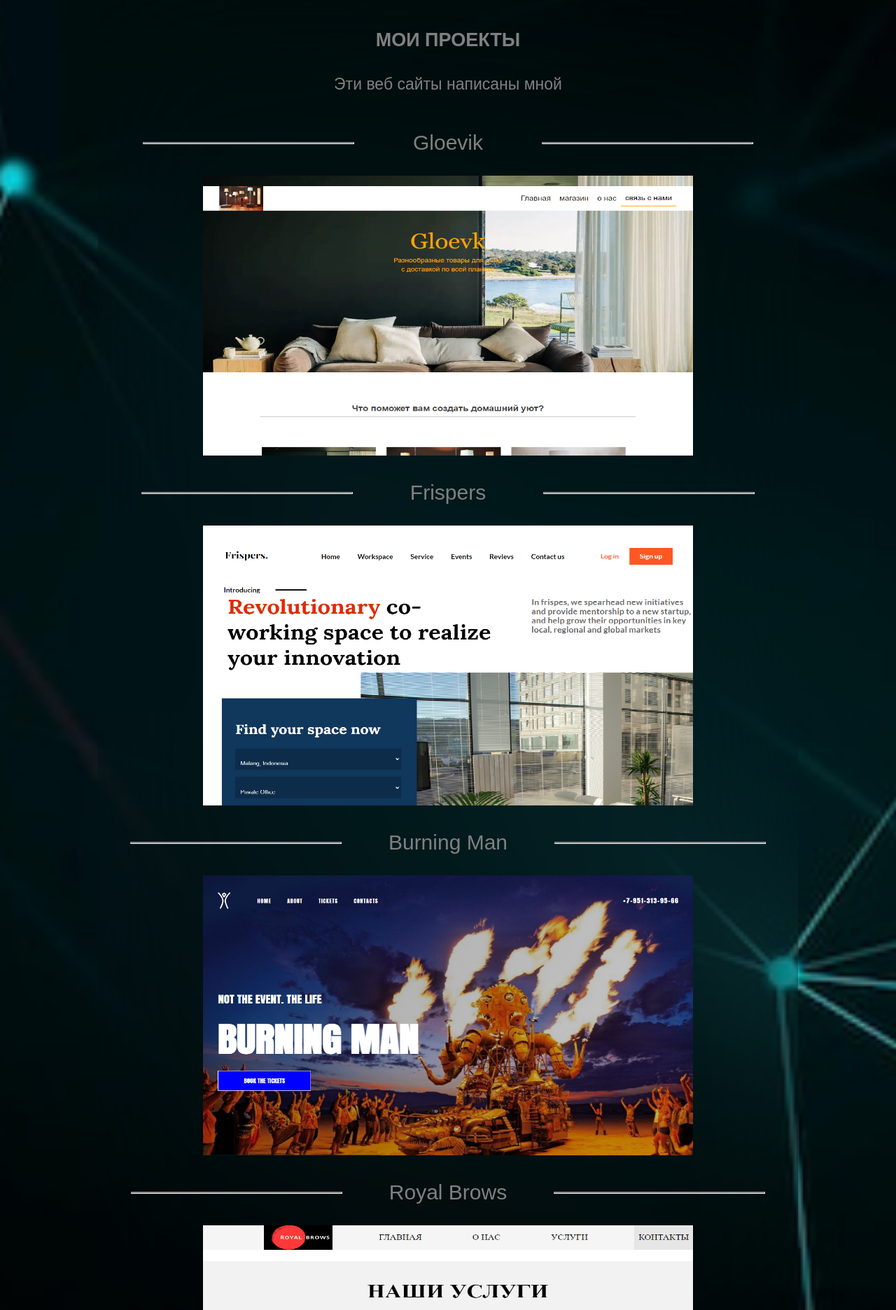
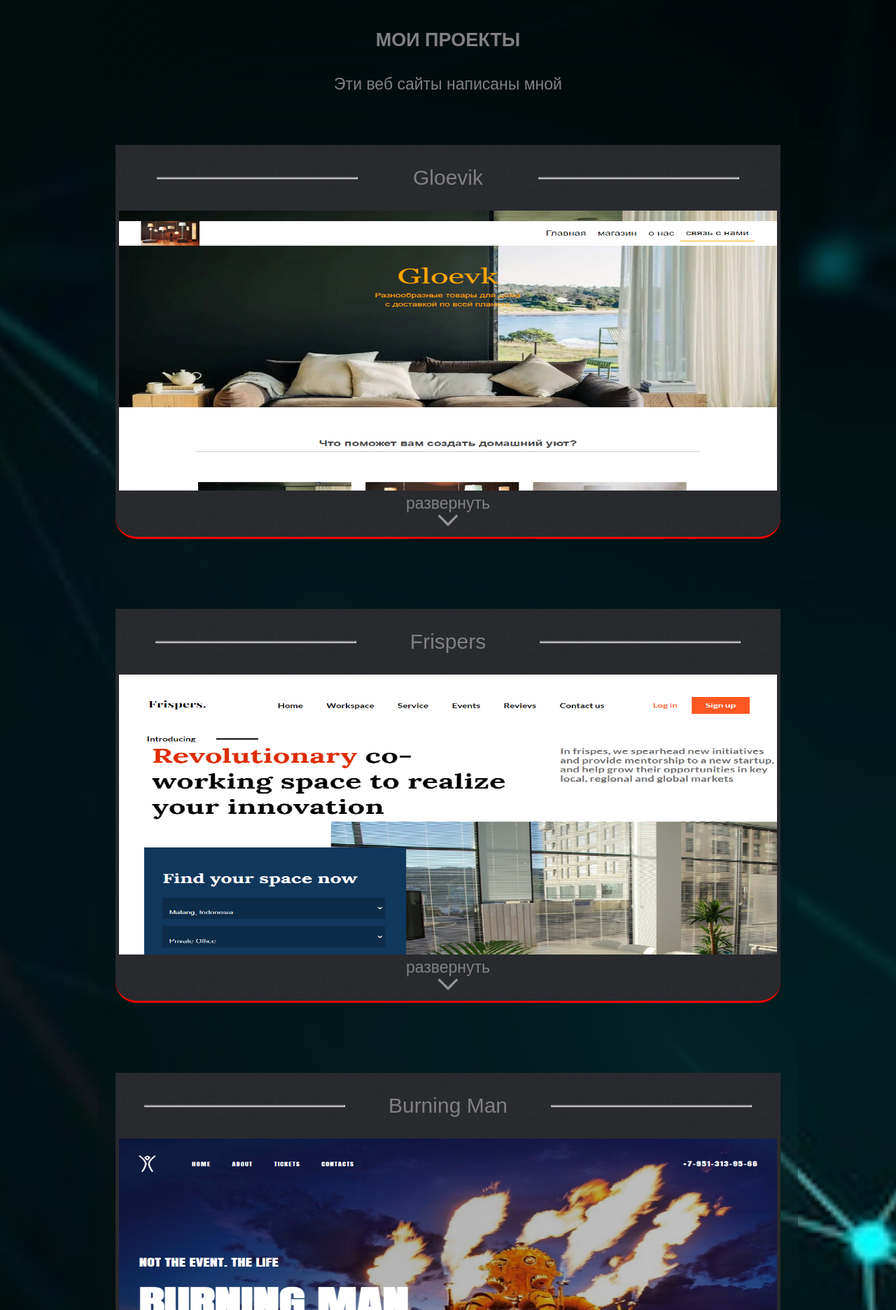
Before and after one commit to Kukoldini/portfolio, a PHP site: page /works.html in a window 1280 px wide. Shown: the part 73-1945 px from the top of the page at 70% size. Run offline with PHP 8.4, Linux system fonts and the light colour scheme.

Commit message:
Add files via upload

```diff
--- a/css/style.css
+++ b/css/style.css
@@ -178,7 +178,6 @@ footer {
 	align-items: center;
 }
 .footer_social_item {
-	background-color: gray;
 	margin: 0 10px;
 	padding: 0;
 	border-radius: 5px;
@@ -231,7 +230,11 @@ footer {
 		height: 100vh;
 		right: -100%;
 		position: fixed;
+		top: -1px;
 		z-index: 100;
+	}
+	.overlay {
+		top: -19px;
 	}
 	.nav_block {
 		position: absolute;
--- a/css/works.css
+++ b/css/works.css
@@ -34,42 +34,40 @@
 }
 
 .work_block {
+	transition: .2s;
 	position: relative;
 	display: inherit;
 	flex-direction: column;
 	align-items: center;
 	height: 500px;
+	margin: 50px auto;
+	width: 95%;
+	padding-bottom: 60px;
+	background-image: url(../images/body-bg.gif);
+	border-end-end-radius: 30px;
+	border-end-start-radius: 30px;
+	border-bottom: 3px solid red;
+}
+.work_header_block {
+	z-index: 10;
+	background-image: url('../images/body-bg.gif');
 }
 .work_drop_info {
+	display: flex;
+	flex-direction: column;
+	align-items: center;
+	margin: 0 auto;
 	padding: 20px;
-	opacity: 0;
 	transition: 0.3s;
-	visibility: hidden;
 	position: absolute;
-	width: 70%;
+	width: 89%;
+	height: 300px;
+	background-color: #fff;
+	z-index: 1;
 }
 .desc_drop {
 	color: gray;
-	background-image: url(../images/body-bg.gif);
-	position: absolute;
-	opacity: 0.9;
-	transition: 0.4s;
-	visibility: visible;
-  	margin-top: 150px;
-	height: 230px;
-	width: 70%;
-}
-.img_drop {
-	opacity: 0;
-	padding-top: 100px;
-	transition: 0.4s;
-	visibility: hidden;
-}
-.img_return {
-	transition: 0.4s;
-	opacity: 1;
-	padding-top: 100;
-	visibility: visible;
+  	margin-top: 420px;
 }
 
 .work_header_block {
@@ -91,9 +89,10 @@
 }
 .work_img {
 	margin: 0 auto;
-	height: 400px;
-	width: 70%;
-	cursor: pointer;
+	height: auto;
+	width: 99%;
+	height: 80%;
+	z-index: 10;
 }
 .watch_link {
 	margin-bottom: -20px;
@@ -107,7 +106,28 @@
 	border-radius: 5px;
 	background-color: gray;
 }
-
+.show-btn {
+	cursor: pointer;
+	position: absolute;
+	bottom: -4px;
+	height: 65px;
+	width: 100%;
+	display: flex;
+	flex-direction: column;
+	align-items: center;
+}
+#show-btn {
+	padding: 0;
+	margin: 0;
+}
+.show-arrow {
+	position: absolute;
+	filter: invert(58%);
+	transform: rotate(90deg);
+	width: 40px;
+	height: 40px;
+	top: 17px;
+}
 .gloevik {
 	color: orange;
 }
@@ -165,7 +185,6 @@
 @media screen and (max-width: 645px) {
 	.work_img {
 		height: auto;
-		width: 95%;
 	}
 	.hr {
 		width: 25%;
@@ -182,12 +201,6 @@
 	}
 	.hr {
 		width: 16.5%;
-	}
-	.work_drop_info {
-		width: 89%;
-		position: relative;
-		visibility: visible;
-		opacity: 1;
 	}
 	.burningman {
 		padding: 0 5px;
--- a/script/works.js
+++ b/script/works.js
@@ -1,33 +1,30 @@
-var body = document.querySelector('body');
 var savedTheme = localStorage.getItem('theme');
 var container = document.querySelector('.container');
+let workBlock = document.querySelector('.work_block');
 
-if (savedTheme === 'dark') {
-  body.classList.add('dark-theme');
-  container.classList.add('container-dark-theme');
-} else {
-  body.classList.remove('dark-theme');
-  container.classList.remove('container-dark-theme');
-}
+if (true) {
 
-if (window.innerWidth >= 440) {
 	var workImgs = document.querySelectorAll('.work_img');
 	var DropDescrs = document.querySelectorAll('.work_drop_info');
 
 	for (var i = 0; i < workImgs.length; i++) {
-		let workImg = workImgs[i];
+
+		let showBtn = workImgs[i];
 		let dropInfo = DropDescrs[i];
 
 		workImg.addEventListener('click', function() {
-			workImg.classList.remove('img_return');
-			dropInfo.classList.add('desc_drop');
-			workImg.classList.add('img_drop');
+
+			dropInfo.classList.toggle('desc_drop');
+			workBlock.style.padding = '0 0 500px 0';
+
 		})
 		dropInfo.addEventListener('click', function() {
-			dropInfo.classList.remove('desc_drop');
-			workImg.classList.remove('img_drop');
-			workImg.classList.add('img_return');
+
+			dropInfo.classList.toggle('desc_drop');
+			workBlock.style.padding = '0';
+
 		})
 
 	}
+
 }
--- a/works.html
+++ b/works.html
@@ -9,7 +9,7 @@
 	<title>Работы</title>
 	<link rel="stylesheet" href="css/style.css">
 	<link rel="stylesheet" href="css/works.css">
-	<script src="https://ajax.googleapis.com/ajax/libs/jquery/3.6.0/jquery.min.js"></script>
+	<link href="https://unpkg.com/aos@2.3.1/dist/aos.css" rel="stylesheet">
 </head>
 <body>
 	<div class="overlay"></div>
@@ -43,6 +43,10 @@
 				<h2>Сайт магазина мебели <span class="gloevik">Gloevik</span></h2>
 				<p>Написан на чистом <span class="html">HTML</span> и <span class="css">CSS</span>. При вёрстке использовалась блочная модель документа, выравнивания определялись через flex-box технологию. Полная адаптивность сайта достигнута за счёт "резиновой" вёрстки а так же <span class="css">Media Queries</span> - технологией смены css стилей при открытии страницы на устройствах с определённым разрешением</br></br><a href="https://kukoldini.github.io/Gloevik" class="watch_link">Посмотреть</a></p>
 			</div>
+			<div class="show-btn">
+				<p class="desc_text" id="show-btn">развернуть</p>
+				<img src="images/arrow.svg" alt="" class="show-arrow">
+			</div>
 		</div>
 		<div class="work_block">
 			<div class="work_header_block">
@@ -54,6 +58,10 @@
 			<div class="work_drop_info">
 				<h2>Сайт маркетинговой кампании <span class="frispers">Frispers</span></h2>
 				<p>Написан на <span class="html">HTML</span>, <span class="css">CSS</span>, а так же на серверном языке программирования <span class="php">PHP</span>. Адаптивность сайта достигнута благодаря <span class="css">Медиа запросам</span> и отзывчивой вёрстке. <span class="php">PHP</span> использовался для реализации функции логирования и регистрации, а так же для подключения панели навигации по сайту и его футера в целях сокращения кода, общего объёма и скорейшей загрузки страниц</br></br><a href="#" class="watch_link">Посмотреть</a></p>
+			</div>
+			<div class="show-btn">
+				<p class="desc_text" id="show-btn">развернуть</p>
+				<img src="images/arrow.svg" alt="" class="show-arrow">
 			</div>
 		</div>
 		<div class="work_block">
@@ -67,6 +75,10 @@
 				<h2>Сайт ежегодного фестиваля <span class="burningman">BURNING MAN</span></h2>
 				<p>Одна из моих первых работ. Написан на чистом <span class="html">HTML</span> и <span class="css">CSS</span>. Вёрстка полностью адаптивна и прекрасно смотрится на устройствах с любым разрешением благодаря <span class="css">CSS Grid</span> и <span class="css">Медиа Запросам</span></br></br><a href="https://kukoldini.github.io/Burning-Man-" class="watch_link">Посмотреть</a></p>
 			</div>
+			<div class="show-btn">
+				<p class="desc_text" id="show-btn">развернуть</p>
+				<img src="images/arrow.svg" alt="" class="show-arrow">
+			</div>
 		</div>
 		<div class="work_block">
 			<div class="work_header_block">
@@ -78,6 +90,10 @@
 			<div class="work_drop_info">
 				<h2>Коммерческий сайт <span class="royalbrows">Royal Brows</span></h2>
 				<p>Написан на <span class="html">HTML</span>, <span class="css">CSS</span> и <span class="js">Js</span>. В этом проекте совмещены технологии <span class="css">Flex-Box</span> и <span class="css">CSS Grid</span> для получения высокой растягиваемости страниц. Клиентский язык программирования <span class="js">JavaScript</span> использовался для создания слайдера и ещё некоторых мелочей в целях добавления динамики и большей дружелюбности к пользователю. <span class="royalbrows">Royal Brows</span> написан для команды, учавствовашей в мероприятии <a href="https://ru.wikipedia.org/wiki/%D0%9C%D0%BE%D0%BB%D0%BE%D0%B4%D1%8B%D0%B5_%D0%BF%D1%80%D0%BE%D1%84%D0%B5%D1%81%D1%81%D0%B8%D0%BE%D0%BD%D0%B0%D0%BB%D1%8B" class="world_skills">WorldSkills Russia</a></br></br><a href="https://kukoldini.github.io/RoyalBrows" class="watch_link">Посмотреть</a></p>
+			</div>
+			<div class="show-btn">
+				<p class="desc_text" id="show-btn">развернуть</p>
+				<img src="images/arrow.svg" alt="" class="show-arrow">
 			</div>
 		</div>
 	</div>
```
Also changed, not shown: images/arrow.svg (added).
